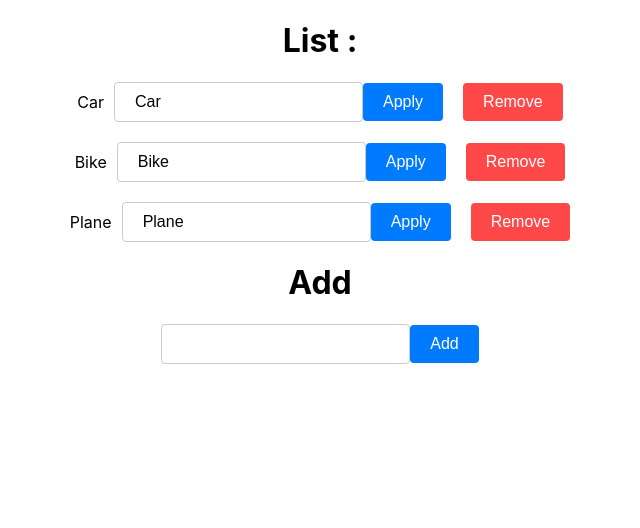
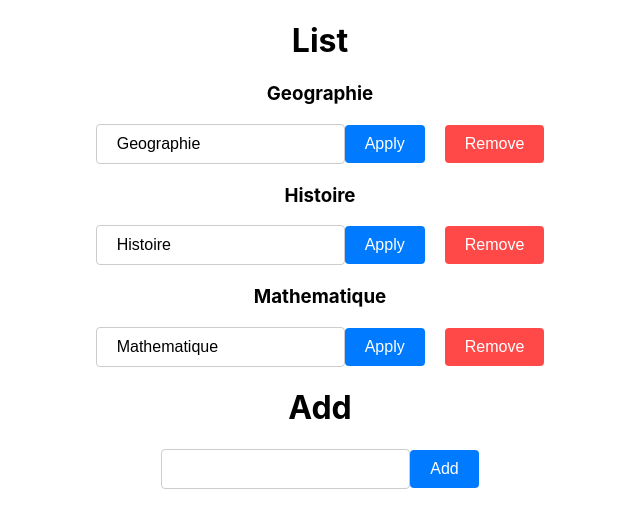
Before and after one commit to thonino/react-learn, a React (Create React App) app: page / in a window 1280 px wide. Shown: the top 528 px of the page, without its empty margins (320-960 px from the left). Built offline with nearby package versions, Linux system fonts and the light colour scheme.

Commit message:
exercice crud I dont need tuto

```diff
--- a/src/components/Home/Home.js
+++ b/src/components/Home/Home.js
@@ -3,9 +3,9 @@ import React, { useState, useRef } from 'react'
 function Home() {
   // Show :
   const [tabs, setTabs] = useState([
-    { id: 0 , name: 'Car'},
-    { id: 1 , name: 'Bike'},
-    { id: 2 , name: 'Plane'},
+    {id : 0 , name : 'Geographie'},
+    {id : 1 , name : 'Histoire'},
+    {id : 2 , name : 'Mathematique'},
   ])
 
   // Reset input 1 :
@@ -14,10 +14,12 @@ function Home() {
   // Add :
   const handleSubmit = (e) => {
     e.preventDefault();
-    const id = tabs.length;
+    const id =  tabs.strength;
     const name = e.target.new.value;
     setTabs([...tabs, { id , name}])
-    if(resetInput.current){resetInput.current.value = ""}
+    if(resetInput.current){
+      resetInput.current.value = ""
+    }
   }
 
   // Update :
@@ -25,32 +27,31 @@ function Home() {
     e.preventDefault();
     const name = e.target.update.value;
     const newTabs = tabs.map((item) =>
-    item.id === id ? { name } : item
+      item.id === id ? { ...item, name} : item
     )
-    setTabs(newTabs)
+    setTabs(newTabs);
   }
-
   // Delete :
   const handleDelete = (id) => {
-    const newTabs = tabs.filter((item) =>
-      item.id !== id
-    )
-    setTabs(newTabs);
+    const newTabs = tabs.filter((item) => item.id !== id);
+    setTabs(newTabs)
   }
 
   return (
     <div className="center">
-      <h1> List :</h1>
+      <h1> List </h1>
       {tabs.map((data) =>
-        <div key={data.id} className="d-flex mt">
-          {data.name}
-          <form onSubmit={(e)=>handleUpdate(e, data.id)}>
+      <div key={data.id} className='mt'>
+        <h3>{data.name}</h3>
+        <form
+          onSubmit={(e)=>handleUpdate(e, data.id)}
+        >
           <input
             defaultValue={data.name}
+            name='update'
             className="input-form"
-              name="update"
           />
-            <button type='submit' className="btn">
+          <button type="submit" className="btn">
             Apply
           </button>
           <button
@@ -63,17 +64,14 @@ function Home() {
       </div>
       )}
       <form onSubmit={handleSubmit}>
-        <h1> Add </h1>
+        <h1> Add</h1>
         <input
           type="text"
-          className='input-form'
+          className="input-form"
           name="new"
           ref={resetInput}
         />
-        <button
-          type="submit"
-          className="btn"
-        >
+        <button type="submit" className="btn">
           Add
         </button>
       </form>
```
Lines whose indentation alone changed are shown as unchanged.
